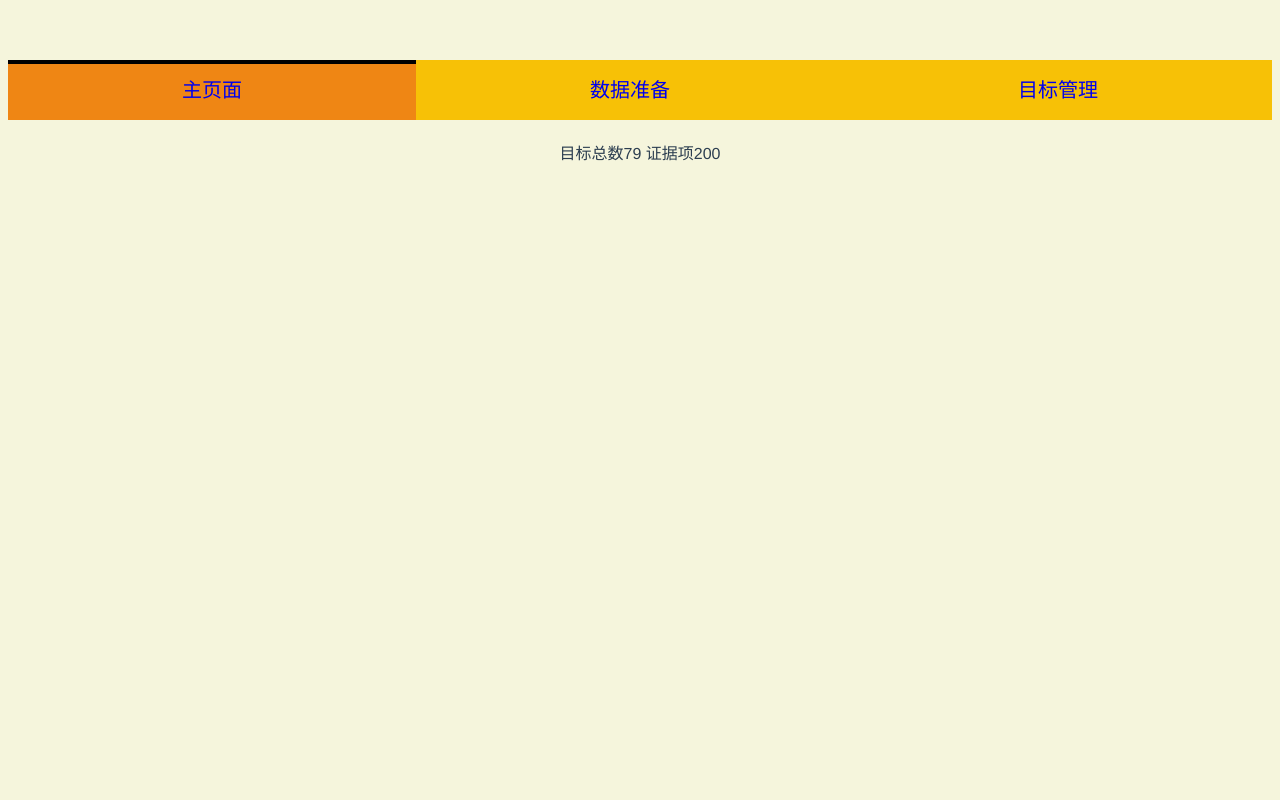
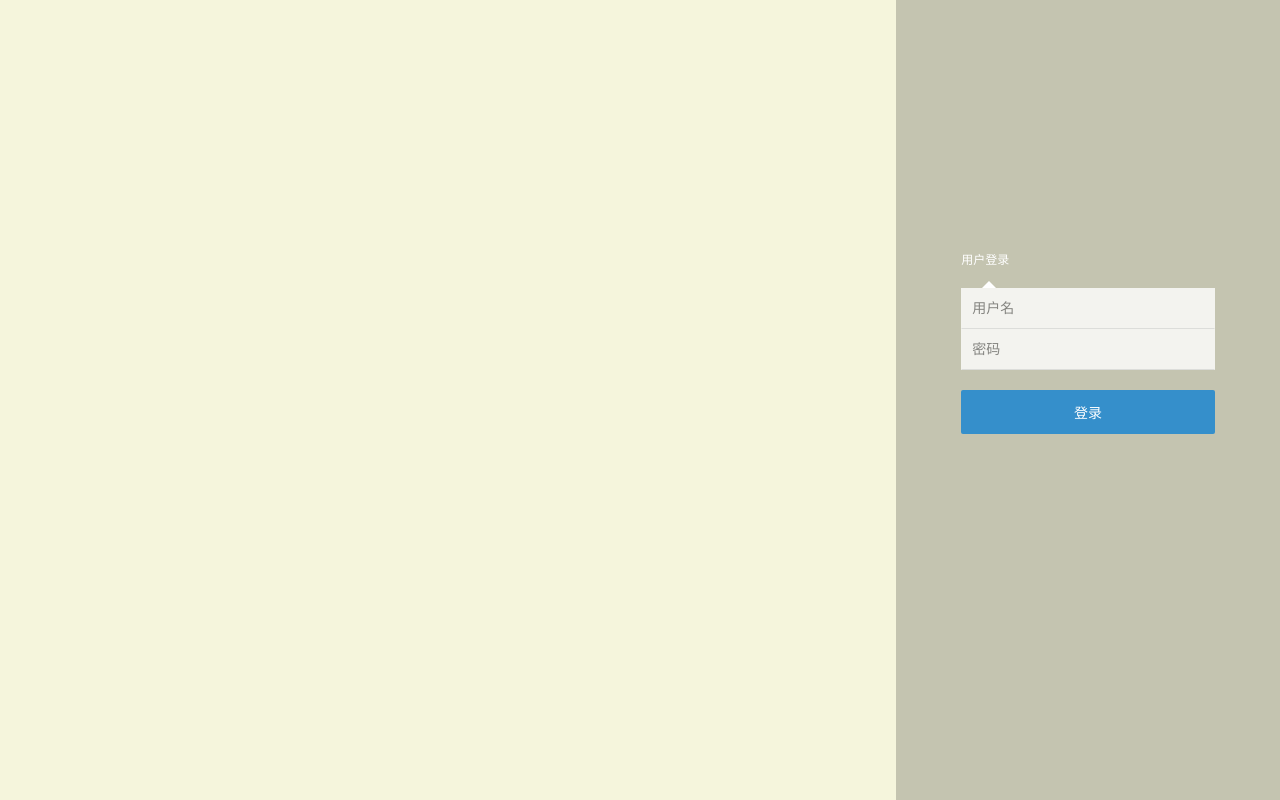
Before and after one commit to zzbct/cclient, a Vue app: page /#/ in a window 1280 px wide. Built offline with nearby package versions, Linux system fonts and the light colour scheme; what vue-resource would draw is missing.

Commit message:
login for get id

```diff
--- a/src/components/BasicFrame/hNav.vue
+++ b/src/components/BasicFrame/hNav.vue
@@ -1,7 +1,7 @@
 <template>
   <div class="hnav-view">
     <div :class="target === 'mp'? 'locked' : 'active'">
-      <router-link to="/">主页面</router-link>
+      <router-link to="/main">主页面</router-link>
     </div>
     <div :class="target === 'dr'? 'locked' : 'active'">
       <router-link to="/data">数据准备</router-link>
--- /dev/null
+++ b/src/components/argu.vue
@@ -0,0 +1,68 @@
+<!--目标管理子页--目标论证页-->
+<template>
+  <div>
+    <HNav target="gm">目标管理</HNav>
+    <h1>目标论证页</h1>
+    <!--目标相关信息-->
+    <div>
+      <div class="info-block">
+        <div class="block-head">顶级论证目标</div>
+        <div class="block-body">目标描述</div>
+      </div>
+      <div class="info-block">
+        <div class="block-head">目标审定结果阈值</div>
+        <div class="block-body">阈值数</div>
+      </div>
+      <div class="info-block">
+        <div class="block-head">论证模式</div>
+        <div class="block-info">
+          <div>
+            <span>(1|2)&3&4</span>
+            <span>查看详情</span>
+          </div>
+          <div>
+            <p>1-软件开发过程活动(a)</p>
+            <p>2-软件开发过程活动(b)</p>
+            <p>3-软件开发过程活动(c)</p>
+            <p>4-软件开发过程活动(d)</p>
+          </div>
+        </div>
+      </div>
+    </div>
+    <!--证据相关信息-->
+    <div>
+      <div>
+        <div class="evi-discribe">证据描述</div>
+        <div class="evi-confidence">证据置信度</div>
+        <div class="evi-parent">直接论证目标项</div>
+      </div>
+      <div>
+        <div>
+          <div class="evi-evidence"></div>
+          <div class="evi-confidence"></div>
+          <div class="evi-parent"></div>
+        </div>
+      </div>
+    </div>
+    <div>
+      <button>执行论证</button>
+      <button>查看论证详细</button>
+    </div>
+  </div>
+</template>
+<style scoped>
+</style>
+<script>
+  import HNav from '@/components/BasicFrame/HNav'
+  export default{
+    data () {
+      return {
+      }
+    },
+    components: {
+      HNav
+    },
+    methods: {
+    }
+  }
+</script>
--- a/src/components/data.vue
+++ b/src/components/data.vue
@@ -1,7 +1,7 @@
 <template>
   <div>
     <!--导航-->
-    <hNav target="dr"></hNav>
+    <HNav target="dr"></HNav>
     <!--筛选区-->
     <div class="data-filter">
       <Selector title="审定阶段" :options="opSet0" @select="updateStage"></Selector>
@@ -99,7 +99,7 @@
   }
 </style>
 <script>
-  import hNav from '@/components/BasicFrame/hNav'
+  import HNav from '@/components/BasicFrame/HNav'
   import Selector from '@/components/BasicFrame/Selector'
   export default{
     data () {
@@ -114,7 +114,7 @@
       }
     },
     components: {
-      hNav,
+      HNav,
       Selector
     },
     computers () {
--- /dev/null
+++ b/src/components/login.vue
@@ -0,0 +1,130 @@
+<!--登录-->
+<template>
+  <div class="aside">
+    <div class="login-area">
+      <div class="login-type">用户登录</div>
+      <div class="login-content">
+        <span class="arrow"></span>
+        <div class="info"><input v-model="user" placeholder="用户名"></div>
+        <div class="info"><input v-model="password" placeholder="密码"></div>
+        <div class="basic"><button @click="login">登录</button></div>
+      </div>
+    </div>
+
+  </div>
+</template>
+<style scoped>
+  .aside {
+    position: absolute;
+    top: 0;
+    right: 0;
+    width: 30%;
+    bottom: 0;
+    background-color: rgba(0, 0, 0, 0.2);
+  }
+  .login-area {
+    position: absolute;
+    display: table;
+    left: 17%;
+    top: 30%;
+    width: 66%;
+    line-height: 40px;
+    margin-bottom: 8px;
+  }
+  .login-type {
+    display: table;
+    width: 100%;
+    line-height: 40px;
+    margin-bottom: 8px;
+    font-size: 12px;
+    text-align: left;
+    color: #fff;
+  }
+  .login-content {
+    position: relative;
+  }
+  .arrow {
+    position: absolute;
+    left: 21px;
+    top: -7px;
+    border-right: 7px solid transparent;
+    border-left: 7px solid transparent;
+    border-bottom: 7px solid #fff;
+    display: inline-block;
+    transition: left 0.5s ease;
+  }
+  .info {
+    position: relative;
+    border-left: 1px solid #fff;
+    border-right: 1px solid #fff;
+    border-bottom: 1px solid #e3e4e5;
+    background-color: #fff;
+    opacity: 0.8;
+  }
+  .info:first-child {
+    border-top: 1px solid #fff;
+    border-top-left-radius: 3px;
+    border-top-right-radius: 3px;
+  }
+  .info input {
+    box-sizing: border-box;
+    padding: 0 10px;
+    width: 100%;
+    height: 34px;
+    outline: none;
+    line-height: 34px;
+    border: none;
+    font-size: 14px;
+  }
+
+  .basic {
+    margin-top: 20px;
+  }
+  .basic>button {
+    width: 100%;
+    height: 44px;
+    line-height: 44px;
+    background-color: #358fcb;
+    border-radius: 2px;
+    border: none;
+    outline: none;
+    cursor: pointer;
+    font: 14px bold;
+    color: #fff;
+  }
+</style>
+<script>
+  export default{
+    data () {
+      return {
+        user: null,
+        password: null
+      }
+    },
+    components: {
+    },
+    methods: {
+      login () {
+        // 从compliance tool database获取目标
+        this.$http.post('/server', {
+          user: this.user,
+          passward: this.password
+        })
+          .then((response) => {
+            // 响应成功回调
+            var info =response.body;
+            if(info.Msg != 'Success!') {
+              alert('信息有误，请重新输入')
+              return
+            }
+            localStorage.setItem('ID',info.UserID);
+            localStorage.setItem('Auth',info.Auth);
+            this.$router.push({path:'/main'})
+          })
+          .catch((reject) => {
+            console.log(reject)
+          })
+      }
+    }
+  }
+</script>
--- a/src/components/main.vue
+++ b/src/components/main.vue
@@ -1,7 +1,7 @@
 <template>
   <div>
     <!--导航-->
-    <hNav target="mp"></hNav>
+    <HNav target="mp"></HNav>
     <!--图视-->
     <div class="art">
 
@@ -34,14 +34,14 @@
   }
 </style>
 <script>
-  import hNav from '@/components/BasicFrame/hNav'
+  import HNav from '@/components/BasicFrame/HNav'
   export default{
     data () {
       return {
       }
     },
     components: {
-      hNav
+      HNav
     },
     methods: {
     }
--- a/src/components/manage.vue
+++ b/src/components/manage.vue
@@ -1,7 +1,7 @@
 <template>
   <div>
     <!--导航-->
-    <hNav target="gm"></hNav>
+    <HNav target="gm"></HNav>
     <!--筛选区-->
     <div class="data-filter">
       <Selector title="审定阶段" :options="opSet0" @select="updateStage"></Selector>
@@ -27,7 +27,9 @@
           <div class="state">{{ item.state}}</div>
           <div class="result">{{ item.result }}</div>
           <div class="operator">
-            <span class="opt1">进入论证</span>
+            <span class="opt1">
+              <router-link to="/argu">进入论证</router-link>
+            </span>
             <span class="opt2" v-if="item.result!=='无'">查看论证信息反馈</span>
           </div>
         </div>
@@ -103,7 +105,7 @@
   }
 </style>
 <script>
-  import hNav from '@/components/BasicFrame/hNav'
+  import HNav from '@/components/BasicFrame/HNav'
   import Selector from '@/components/BasicFrame/Selector'
 
   export default{
@@ -121,7 +123,7 @@
       }
     },
     components: {
-      hNav,
+      HNav,
       Selector
     },
     created () {
--- a/src/router/index.js
+++ b/src/router/index.js
@@ -1,9 +1,11 @@
 import Vue from 'vue'
 import Router from 'vue-router'
 import DbTest from '@/components/DbTest'
+import login from '@/components/login'
 import main from '@/components/main'
 import data from '@/components/data'
 import manage from '@/components/manage'
+import argu from '@/components/argu'
 
 Vue.use(Router)
 
@@ -16,6 +18,11 @@ export default new Router({
     },
     {
       path: '/',
+      name: 'login',
+      component: login
+    },
+    {
+      path: '/main',
       name: 'main',
       component: main
     },
@@ -28,6 +35,11 @@ export default new Router({
       path: '/manage',
       name: 'manage',
       component: manage
+    },
+    {
+      path: '/argu',
+      name: 'argu',
+      component: argu
     }
   ]
 })
```
